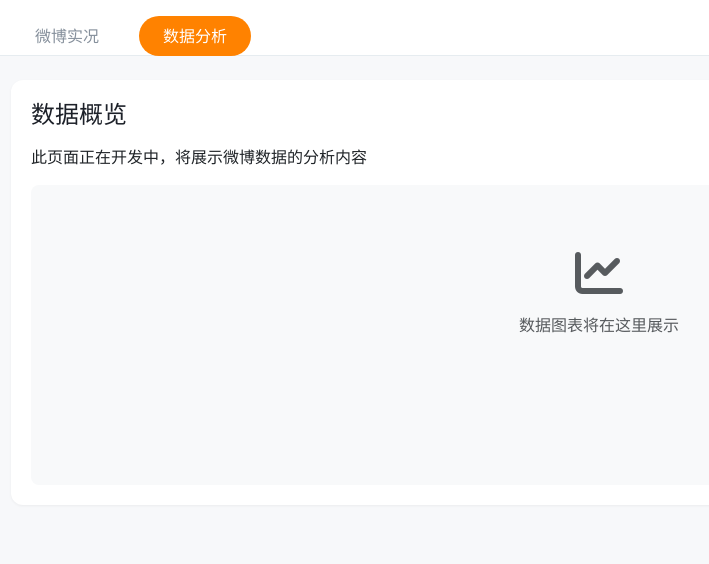
After one commit to alpha-409/-Rumor-Identification-Platform-Based-on-LLM, a Flask app: page /analysis in a window 1280 px wide. The commit adds this page. Shown: the top 564 px of the page, without its empty margins (41-750 px from the left). Run offline with Flask 3, Linux system fonts and the light colour scheme.

Commit message:
新增数据分析模块

```diff
--- a/app.py
+++ b/app.py
@@ -46,6 +46,10 @@
 @app.route('/')
 def index():
     return render_template('index.html')
+
+@app.route('/analysis')
+def analysis():
+    return render_template('analysis.html')
 
 @app.route('/refresh')
 def refresh_data():
--- /dev/null
+++ b/templates/analysis.html
@@ -0,0 +1,101 @@
+<!DOCTYPE html>
+<html lang="zh">
+<head>
+    <meta charset="UTF-8">
+    <meta name="viewport" content="width=device-width, initial-scale=1.0">
+    <title>数据分析 - 微博热门</title>
+    <link href="https://cdn.jsdelivr.net/npm/bootstrap@5.3.0/dist/css/bootstrap.min.css" rel="stylesheet">
+    <style>
+        .nav-tabs {
+            background-color: white;
+            padding-top: 1rem;
+            border-bottom: none;
+        }
+        .nav-tabs .nav-link {
+            color: #86909c;
+            border: none;
+            padding: 0.5rem 1.5rem;
+            margin-right: 1rem;
+            border-radius: 20px;
+            font-weight: 500;
+        }
+        .nav-tabs .nav-link:hover {
+            color: #ff8200;
+            background-color: rgba(255, 130, 0, 0.1);
+        }
+        .nav-tabs .nav-link.active {
+            color: white;
+            background-color: #ff8200;
+        }
+        .nav-container {
+            position: sticky;
+            top: 0;
+            background: white;
+            z-index: 1000;
+            border-bottom: 1px solid #e6ecf0;
+            margin-bottom: 20px;
+            padding: 0 1rem;
+        }
+        body {
+            background-color: #f7f8fa;
+            padding-bottom: 40px;
+        }
+        .container {
+            max-width: 1200px;
+        }
+        .analysis-card {
+            background: white;
+            border-radius: 12px;
+            padding: 20px;
+            margin-bottom: 20px;
+            box-shadow: 0 1px 3px rgba(0, 0, 0, 0.05);
+        }
+        .analysis-card h2 {
+            color: #1d2129;
+            font-size: 1.5rem;
+            margin-bottom: 1rem;
+        }
+        .chart-container {
+            min-height: 300px;
+            background-color: #f8f9fa;
+            border-radius: 8px;
+            padding: 1rem;
+            margin-top: 1rem;
+        }
+    </style>
+    <link href="https://cdnjs.cloudflare.com/ajax/libs/font-awesome/6.0.0/css/all.min.css" rel="stylesheet">
+</head>
+<body>
+    <div class="nav-container">
+        <div class="container">
+            <ul class="nav nav-tabs">
+                <li class="nav-item">
+                    <a class="nav-link" href="/">微博实况</a>
+                </li>
+                <li class="nav-item">
+                    <a class="nav-link active" href="/analysis">数据分析</a>
+                </li>
+            </ul>
+        </div>
+    </div>
+
+    <div class="container mt-4">
+        <div class="row">
+            <div class="col-12">
+                <div class="analysis-card">
+                    <h2>数据概览</h2>
+                    <p>此页面正在开发中，将展示微博数据的分析内容</p>
+                    <div class="chart-container">
+                        <div class="text-center text-muted py-5">
+                            <i class="fas fa-chart-line fa-3x mb-3"></i>
+                            <p>数据图表将在这里展示</p>
+                        </div>
+                    </div>
+                </div>
+            </div>
+        </div>
+    </div>
+
+    <script src="https://cdn.jsdelivr.net/npm/bootstrap@5.3.0/dist/js/bootstrap.bundle.min.js"></script>
+</body>
+</html>
```
Also changed, not shown: templates/index.html (+42 -0 lines), weibo_data.csv.
